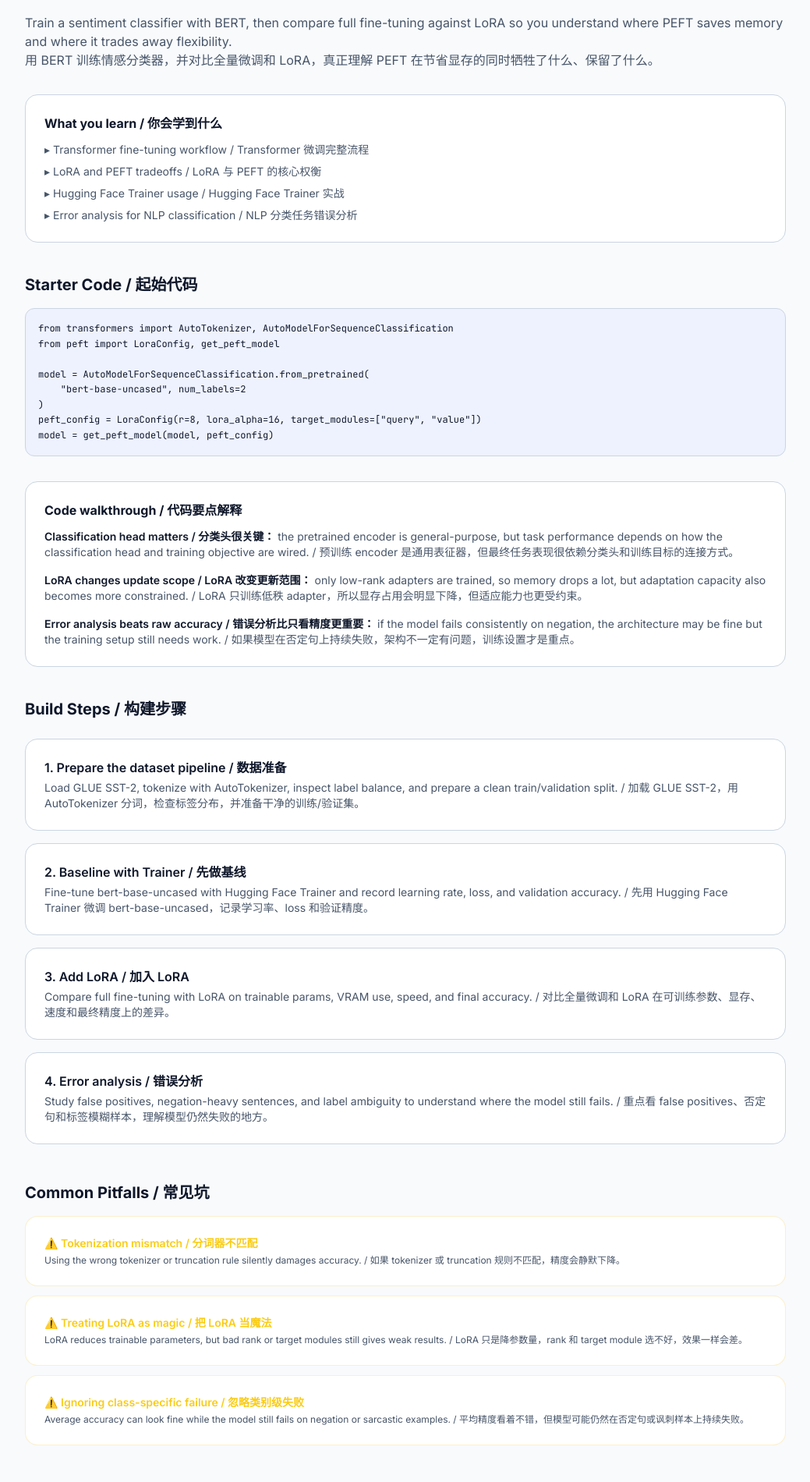
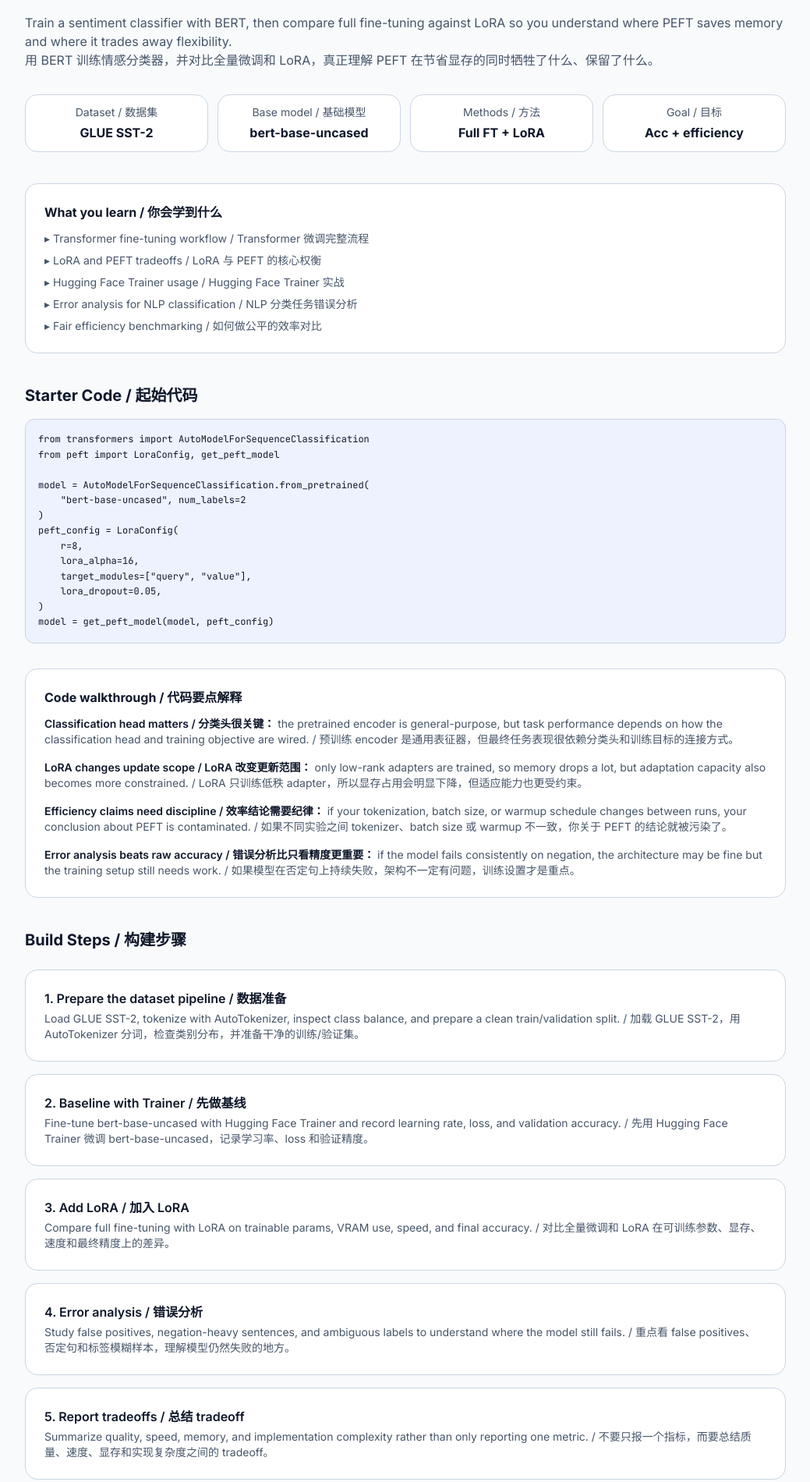
Before and after one commit to davideuler/ml-learning-hub, a Next.js app: page /projects/bert-finetune in a window 1280 px wide. Shown: the part 236-2136 px from the top of the page at 78% size, without its empty margins (120-1159 px from the left). Built offline with nearby package versions, Linux system fonts and the light colour scheme.

Commit message:
feat: deepen bert project and course module pages

```diff
--- a/src/app/courses/[courseSlug]/[moduleSlug]/page.tsx
+++ b/src/app/courses/[courseSlug]/[moduleSlug]/page.tsx
@@ -107,6 +107,17 @@
           <h2 className="font-bold text-[var(--text-primary)] mb-3"><BilingualText en="Expected output" zh="阶段产出" /></h2>
           <p className="text-sm text-[var(--text-muted)]"><BilingualText en={module.output.en} zh={module.output.zh} /></p>
         </div>
+        <div className="card">
+          <h2 className="font-bold text-[var(--text-primary)] mb-3"><BilingualText en="Study checklist" zh="学习检查清单" /></h2>
+          <ul className="space-y-2 text-sm text-[var(--text-muted)]">
+            {module.objectives.en.map((item, idx) => (
+              <li key={item}>✅ <BilingualText en={item} zh={module.objectives.zh[idx] ?? item} /></li>
+            ))}
+          </ul>
+        </div>
+      </div>
+
+      <div className="grid md:grid-cols-2 gap-6 mb-8">
         <div className="card border-yellow-500/20">
           <h2 className="font-bold text-[var(--text-primary)] mb-3"><BilingualText en="Common mistakes" zh="常见错误" /></h2>
           <ul className="space-y-2 text-sm text-[var(--text-muted)]">
@@ -115,15 +126,33 @@
             ))}
           </ul>
         </div>
+        <div className="card">
+          <h2 className="font-bold text-[var(--text-primary)] mb-3"><BilingualText en="Module rhythm" zh="模块学习节奏" /></h2>
+          <ul className="space-y-2 text-sm text-[var(--text-muted)]">
+            <li>1. <BilingualText en="Read the summary and why-it-matters section first." zh="先读 summary 和 why-it-matters，先建立方向感。" /></li>
+            <li>2. <BilingualText en="Work through concepts before rushing into practice." zh="先理解 concepts，再进入 practice，不要反过来。" /></li>
+            <li>3. <BilingualText en="Use the checklist to verify real understanding, not just completion." zh="用 checklist 验证自己是否真的理解，而不是只完成了内容。" /></li>
+          </ul>
+        </div>
       </div>
 
-      <div className="card border-brand-500/20">
+      <div className="card border-brand-500/20 mb-8">
         <h2 className="font-bold text-[var(--text-primary)] mb-3"><BilingualText en="How to continue" zh="下一步怎么学" /></h2>
         <p className="text-sm text-[var(--text-muted)] mb-4"><BilingualText en={module.nextStep.en} zh={module.nextStep.zh} /></p>
         <Link href={`/courses/${course.courseSlug}`} className="text-sm text-brand-300 hover:text-brand-200 font-medium">
           <BilingualText en="Back to course overview →" zh="回到课程总览 →" />
         </Link>
       </div>
+
+      <div className="card">
+        <h2 className="font-bold text-[var(--text-primary)] mb-3"><BilingualText en="How to use this page well" zh="怎么高效使用这个页面" /></h2>
+        <p className="text-sm text-[var(--text-muted)] leading-relaxed">
+          <BilingualText
+            en="Treat each module as a compact learning system: understand the intuition, verify the concepts, do one hands-on task, then use the checklist and mistakes section to pressure-test your understanding."
+            zh="把每个模块当成一个紧凑的学习系统来用：先理解直觉，再核对 concepts，完成一项 hands-on practice，最后用 checklist 和 mistakes 区域反向检验自己是否真的掌握。"
+          />
+        </p>
+      </div>
     </div>
   );
 }
--- a/src/app/projects/bert-finetune/page.tsx
+++ b/src/app/projects/bert-finetune/page.tsx
@@ -3,21 +3,31 @@
 
 export const metadata: Metadata = { title: 'Project: BERT Sentiment Fine-tune' };
 
+const STATS = [
+  ['Dataset / 数据集', 'GLUE SST-2'],
+  ['Base model / 基础模型', 'bert-base-uncased'],
+  ['Methods / 方法', 'Full FT + LoRA'],
+  ['Goal / 目标', 'Acc + efficiency'],
+] as const;
+
 const STEPS = [
-  { title: 'Prepare the dataset pipeline / 数据准备', body: 'Load GLUE SST-2, tokenize with AutoTokenizer, inspect label balance, and prepare a clean train/validation split. / 加载 GLUE SST-2，用 AutoTokenizer 分词，检查标签分布，并准备干净的训练/验证集。' },
+  { title: 'Prepare the dataset pipeline / 数据准备', body: 'Load GLUE SST-2, tokenize with AutoTokenizer, inspect class balance, and prepare a clean train/validation split. / 加载 GLUE SST-2，用 AutoTokenizer 分词，检查类别分布，并准备干净的训练/验证集。' },
   { title: 'Baseline with Trainer / 先做基线', body: 'Fine-tune bert-base-uncased with Hugging Face Trainer and record learning rate, loss, and validation accuracy. / 先用 Hugging Face Trainer 微调 bert-base-uncased，记录学习率、loss 和验证精度。' },
   { title: 'Add LoRA / 加入 LoRA', body: 'Compare full fine-tuning with LoRA on trainable params, VRAM use, speed, and final accuracy. / 对比全量微调和 LoRA 在可训练参数、显存、速度和最终精度上的差异。' },
-  { title: 'Error analysis / 错误分析', body: 'Study false positives, negation-heavy sentences, and label ambiguity to understand where the model still fails. / 重点看 false positives、否定句和标签模糊样本，理解模型仍然失败的地方。' },
+  { title: 'Error analysis / 错误分析', body: 'Study false positives, negation-heavy sentences, and ambiguous labels to understand where the model still fails. / 重点看 false positives、否定句和标签模糊样本，理解模型仍然失败的地方。' },
+  { title: 'Report tradeoffs / 总结 tradeoff', body: 'Summarize quality, speed, memory, and implementation complexity rather than only reporting one metric. / 不要只报一个指标，而要总结质量、速度、显存和实现复杂度之间的 tradeoff。' },
 ];
 
 const PITFALLS = [
   { title: 'Tokenization mismatch / 分词器不匹配', body: 'Using the wrong tokenizer or truncation rule silently damages accuracy. / 如果 tokenizer 或 truncation 规则不匹配，精度会静默下降。' },
   { title: 'Treating LoRA as magic / 把 LoRA 当魔法', body: 'LoRA reduces trainable parameters, but bad rank or target modules still gives weak results. / LoRA 只是降参数量，rank 和 target module 选不好，效果一样会差。' },
-  { title: 'Ignoring class-specific failure / 忽略类别级失败', body: 'Average accuracy can look fine while the model still fails on negation or sarcastic examples. / 平均精度看着不错，但模型可能仍然在否定句或讽刺样本上持续失败。' },
+  { title: 'Ignoring class-specific failure / 忽略类别级失败', body: 'Average accuracy can look fine while the model still fails on negation, sarcasm, or domain mismatch. / 平均精度看着不错，但模型可能仍然在否定句、讽刺或领域不匹配上持续失败。' },
+  { title: 'Unfair comparisons / 对比不公平', body: 'Comparing runs with different tokenizers, batch sizes, or warmup settings makes the LoRA vs full-tuning story meaningless. / 如果 tokenizer、batch size 或 warmup 设置不一致，LoRA 和全量微调的对比就没有意义。' },
 ];
 
 const REFERENCES = [
   { label: 'BERT paper', href: 'https://arxiv.org/abs/1810.04805' },
+  { label: 'LoRA paper', href: 'https://arxiv.org/abs/2106.09685' },
   { label: 'PEFT docs', href: 'https://huggingface.co/docs/peft/index' },
   { label: 'Transformers Trainer docs', href: 'https://huggingface.co/docs/transformers/main_classes/trainer' },
   { label: 'GLUE benchmark', href: 'https://gluebenchmark.com/' },
@@ -42,6 +52,8 @@
 
       <p className="text-[var(--text-muted)] mb-8">Train a sentiment classifier with BERT, then compare full fine-tuning against LoRA so you understand where PEFT saves memory and where it trades away flexibility. <br />用 BERT 训练情感分类器，并对比全量微调和 LoRA，真正理解 PEFT 在节省显存的同时牺牲了什么、保留了什么。</p>
 
+      <div className="grid grid-cols-2 sm:grid-cols-4 gap-3 mb-10">{STATS.map(([k, v]) => <div key={k} className="card text-center py-3"><div className="text-sm text-[var(--text-muted)]">{k}</div><div className="font-bold text-[var(--text-primary)] mt-1">{v}</div></div>)}</div>
+
       <div className="card mb-10">
         <h2 className="font-bold text-[var(--text-primary)] mb-3">What you learn / 你会学到什么</h2>
         <ul className="text-sm space-y-2 text-[var(--text-muted)]">
@@ -49,17 +61,23 @@
           <li>▸ LoRA and PEFT tradeoffs / LoRA 与 PEFT 的核心权衡</li>
           <li>▸ Hugging Face Trainer usage / Hugging Face Trainer 实战</li>
           <li>▸ Error analysis for NLP classification / NLP 分类任务错误分析</li>
+          <li>▸ Fair efficiency benchmarking / 如何做公平的效率对比</li>
         </ul>
       </div>
 
       <h2 className="text-xl font-bold text-[var(--text-primary)] mb-4">Starter Code / 起始代码</h2>
-      <pre className="text-xs leading-relaxed overflow-x-auto mb-8 rounded-xl p-4">{`from transformers import AutoTokenizer, AutoModelForSequenceClassification
+      <pre className="text-xs leading-relaxed overflow-x-auto mb-8 rounded-xl p-4">{`from transformers import AutoModelForSequenceClassification
 from peft import LoraConfig, get_peft_model
 
 model = AutoModelForSequenceClassification.from_pretrained(
     "bert-base-uncased", num_labels=2
 )
-peft_config = LoraConfig(r=8, lora_alpha=16, target_modules=["query", "value"])
+peft_config = LoraConfig(
+    r=8,
+    lora_alpha=16,
+    target_modules=["query", "value"],
+    lora_dropout=0.05,
+)
 model = get_peft_model(model, peft_config)`}</pre>
 
       <div className="card mb-10">
@@ -67,7 +85,8 @@
         <div className="space-y-4 text-sm text-[var(--text-muted)]">
           <p><span className="font-semibold text-[var(--text-primary)]">Classification head matters / 分类头很关键：</span> the pretrained encoder is general-purpose, but task performance depends on how the classification head and training objective are wired. / 预训练 encoder 是通用表征器，但最终任务表现很依赖分类头和训练目标的连接方式。</p>
           <p><span className="font-semibold text-[var(--text-primary)]">LoRA changes update scope / LoRA 改变更新范围：</span> only low-rank adapters are trained, so memory drops a lot, but adaptation capacity also becomes more constrained. / LoRA 只训练低秩 adapter，所以显存占用会明显下降，但适应能力也更受约束。</p>
-          <p><span className="font-semibold text-[var(--text-primary)]">Error analysis beats raw accuracy / 错误分析比只看精度更重要：</span> if the model fails consistently on negation, the architecture may be fine but the training setup still needs work. / 如果模型在否定句上持续失败，架构不一定有问题，训练设置才是重点。 </p>
+          <p><span className="font-semibold text-[var(--text-primary)]">Efficiency claims need discipline / 效率结论需要纪律：</span> if your tokenization, batch size, or warmup schedule changes between runs, your conclusion about PEFT is contaminated. / 如果不同实验之间 tokenizer、batch size 或 warmup 不一致，你关于 PEFT 的结论就被污染了。</p>
+          <p><span className="font-semibold text-[var(--text-primary)]">Error analysis beats raw accuracy / 错误分析比只看精度更重要：</span> if the model fails consistently on negation, the architecture may be fine but the training setup still needs work. / 如果模型在否定句上持续失败，架构不一定有问题，训练设置才是重点。</p>
         </div>
       </div>
 
@@ -81,8 +100,9 @@
         <h2 className="font-bold text-[var(--text-primary)] mb-3">Success Criteria / 完成标准</h2>
         <ul className="text-sm space-y-2 text-[var(--text-muted)]">
           <li>✅ Full fine-tuning and LoRA are both runnable / 全量微调和 LoRA 两条路径都能跑通</li>
-          <li>✅ VRAM and parameter-count comparison is explicit / 显存和参数量对比明确</li>
+          <li>✅ VRAM, speed, and parameter-count comparison is explicit / 显存、速度和参数量对比明确</li>
           <li>✅ Validation errors are analyzed, not just scored / 不只是打分，还做了验证错误分析</li>
+          <li>✅ The final conclusion discusses tradeoffs, not just winner-takes-all / 最终结论讨论的是 tradeoff，而不是简单判胜负</li>
         </ul>
       </div>
 
```
